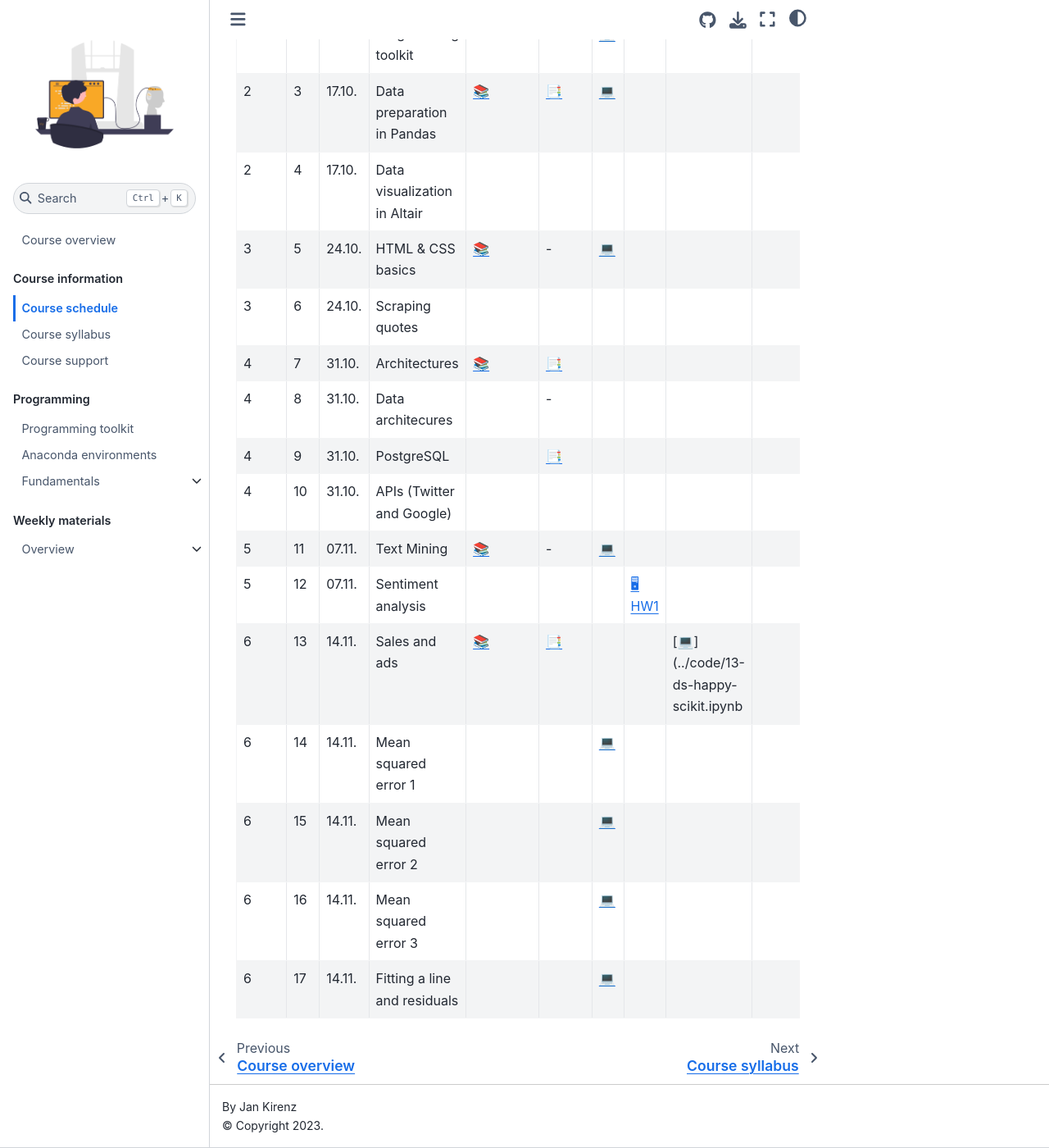
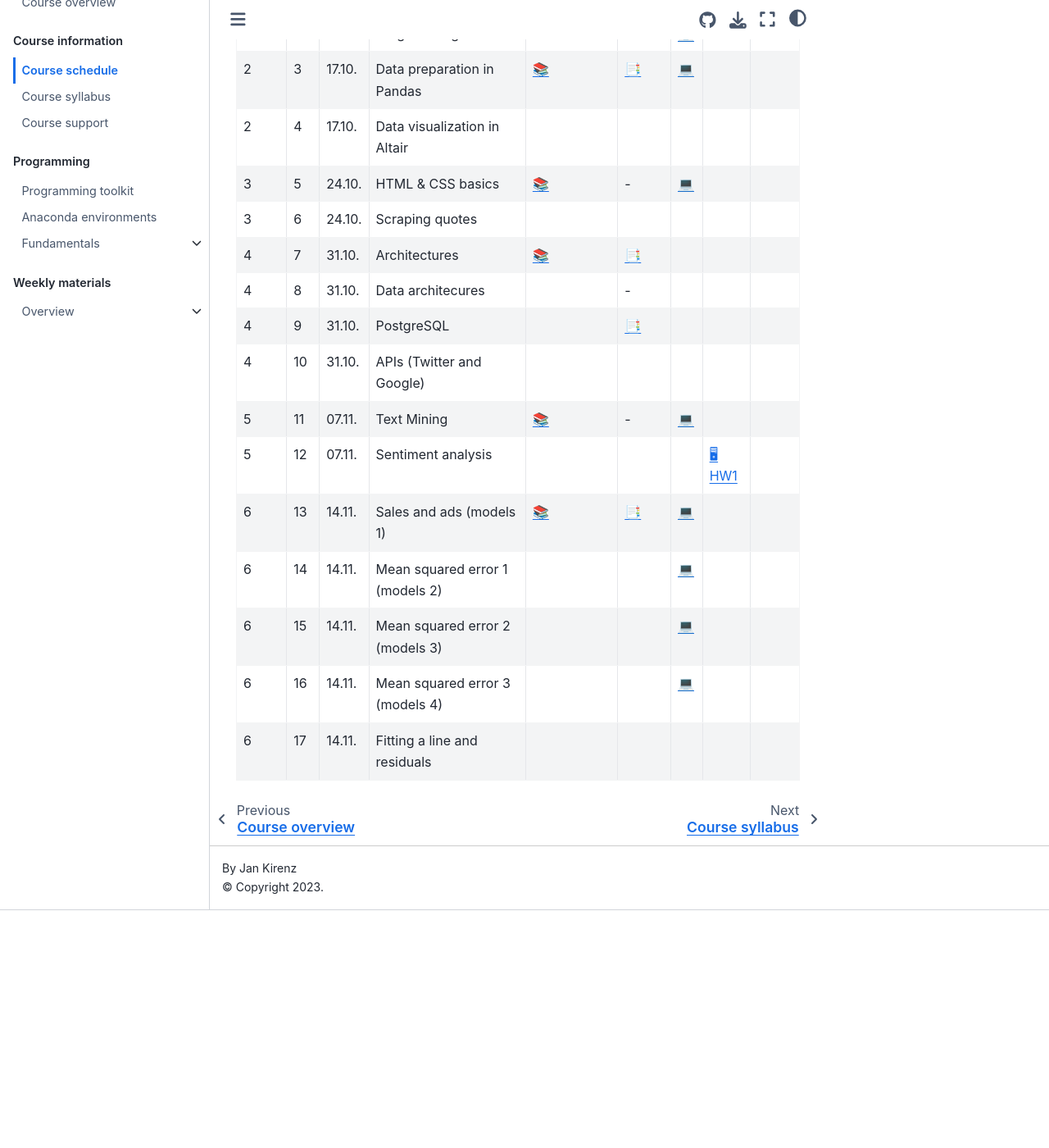
Before and after one commit to ds-ws22/website, a Jupyter Book: the page built from docs/course-schedule.md, in a window 1280 px wide and 1400 px high, scrolled down 436 px. Shown: the whole window at 82% size. Built offline with Jupyter Book 1.0.4 settings and Sphinx 7.4.7 and the Sphinx Book theme 1.1.4, drawn with Linux system fonts in a browser that asks for light colours; comment, search, counter and statistics services are not loaded; after the commit the page ends 1546 px from its top, so only the background shows below that.

Commit message:
Update course-schedule.md

```diff
--- a/docs/course-schedule.md
+++ b/docs/course-schedule.md
@@ -8,22 +8,22 @@ Note that this schedule will be updated as the semester progresses
 
 For a semester overview, take a look at the [course-overview](../docs/course-overview.md).
 
-|	Week	|	Nr.	|	Date	|	Topic	|	Week overview	|	Slides	|	AE	|	HW	|	Code	|	Exam	|
-|	---	|	---	|	---	|	---	|	---	|	---	|	---	|	---	|	---	|	---	|
-|	1	|	1	|	10.10.	|	Data Science	|	[📚](../weeks/week1.md)	|	[📑](https://drive.google.com/file/d/1-MhFzAXL9l0z1381-DaqW63GFWsw_epQ/view?usp=sharing)	|		|		|		|		|
-|	1	|	2	|	10.10.	|	Programming toolkit	|		|		|	[💻](../weeks/week1.md)	|		|		|		|
-|	2	|	3	|	17.10.	|	Data preparation in Pandas	|	[📚](../weeks/week2.md)	|	[📑](https://drive.google.com/file/d/1-P-0r1sXlAoEj1CpGKu2JoFQg_0aICR-/view?usp=sharing)	|	[💻](../weeks/week2.md)	|		|		|		|
-|	2	|	4	|	17.10.	|	Data visualization in Altair	|		|		|		|		|		|		|
-|	3	|	5	|	24.10.	|	HTML & CSS basics	|	[📚](../weeks/week3.md)	|	 - 	|	[💻](../weeks/week3.md)	|		|		|		|
-|	3	|	6	|	24.10.	|	Scraping quotes	|		|		|		|		|		|		|
-|	4	|	7	|	31.10.	|	Architectures	|	[📚](../weeks/week4.md)	|	[📑](https://drive.google.com/file/d/1-kn1zRRwU_aXHCkATjUwnn0KfjQ2u6kY/view?usp=sharing)	|		|		|		|		|
-|	4	|	8	|	31.10.	|	Data architecures	|		|	 - 	|		|		|		|		|
-|	4	|	9	|	31.10.	|	PostgreSQL	|		|	[📑](https://drive.google.com/file/d/1-ZfUfZ671sAIsGPhKhvPfG9_mpgOXuro/view?usp=sharing)	|		|		|		|		|
-|	4	|	10	|	31.10.	|	APIs (Twitter and Google)	|		|		|		|		|		|		|
-|	5	|	11	|	07.11.	|	Text Mining	|	[📚](../weeks/week5.md)	|	 - 	|	[💻](../weeks/week5.md)	|		|		|		|
-|	5	|	12	|	07.11.	|	Sentiment analysis	|		|		|		|	[🖥 HW1](https://e-learning.hdm-stuttgart.de/moodle/mod/page/view.php?id=267036)	|		|		|
-|	6	|	13	|	14.11.	|	Sales and ads	|	[📚](../weeks/week6.md)	|	[📑](https://drive.google.com/file/d/1-ZfUfZ671sAIsGPhKhvPfG9_mpgOXuro/view?usp=sharing)	|		|		|	[💻](../code/13-ds-happy-scikit.ipynb	|		|
-|	6	|	14	|	14.11.	|	Mean squared error 1	|		|		|	[💻](../weeks/week6.md)	|		|		|		|
-|	6	|	15	|	14.11.	|	Mean squared error 2	|		|		|	[💻](../weeks/week6.md)	|		|		|		|
-|	6	|	16	|	14.11.	|	Mean squared error 3	|		|		|	[💻](../weeks/week6.md)	|		|		|		|
-|	6	|	17	|	14.11.	|	Fitting a line and residuals	|		|		|	[💻](../weeks/week6.md)	|		|		|		|
+|	Week	|	Nr.	|	Date	|	Topic	|	Week overview	|	Slides	|	AE	|	HW	|	Exam	|
+|	---	|	---	|	---	|	---	|	---	|	---	|	---	|	---	|	---	|
+|	1	|	1	|	10.10.	|	Data Science	|	[📚](../weeks/week1.md)	|	[📑](https://drive.google.com/file/d/1-MhFzAXL9l0z1381-DaqW63GFWsw_epQ/view?usp=sharing)	|		|		|		|
+|	1	|	2	|	10.10.	|	Programming toolkit	|		|		|	[💻](../weeks/week1.md)	|		|		|
+|	2	|	3	|	17.10.	|	Data preparation in Pandas	|	[📚](../weeks/week2.md)	|	[📑](https://drive.google.com/file/d/1-P-0r1sXlAoEj1CpGKu2JoFQg_0aICR-/view?usp=sharing)	|	[💻](../weeks/week2.md)	|		|		|
+|	2	|	4	|	17.10.	|	Data visualization in Altair	|		|		|		|		|		|
+|	3	|	5	|	24.10.	|	HTML & CSS basics	|	[📚](../weeks/week3.md)	|	 - 	|	[💻](../weeks/week3.md)	|		|		|
+|	3	|	6	|	24.10.	|	Scraping quotes	|		|		|		|		|		|
+|	4	|	7	|	31.10.	|	Architectures	|	[📚](../weeks/week4.md)	|	[📑](https://drive.google.com/file/d/1-kn1zRRwU_aXHCkATjUwnn0KfjQ2u6kY/view?usp=sharing)	|		|		|		|
+|	4	|	8	|	31.10.	|	Data architecures	|		|	 - 	|		|		|		|
+|	4	|	9	|	31.10.	|	PostgreSQL	|		|	[📑](https://drive.google.com/file/d/1-ZfUfZ671sAIsGPhKhvPfG9_mpgOXuro/view?usp=sharing)	|		|		|		|
+|	4	|	10	|	31.10.	|	APIs (Twitter and Google)	|		|		|		|		|		|
+|	5	|	11	|	07.11.	|	Text Mining	|	[📚](../weeks/week5.md)	|	 - 	|	[💻](../weeks/week5.md)	|		|		|
+|	5	|	12	|	07.11.	|	Sentiment analysis	|		|		|		|	[🖥 HW1](https://e-learning.hdm-stuttgart.de/moodle/mod/page/view.php?id=267036)	|		|
+|	6	|	13	|	14.11.	|	Sales and ads (models 1)	|	[📚](../weeks/week6.md)	|	[📑](https://drive.google.com/file/d/1-ZfUfZ671sAIsGPhKhvPfG9_mpgOXuro/view?usp=sharing)	|	[💻](../weeks/week6.md)	|		|		|
+|	6	|	14	|	14.11.	|	Mean squared error 1 (models 2)	|		|		|	[💻](../weeks/week6.md)	|		|		|
+|	6	|	15	|	14.11.	|	Mean squared error 2 (models 3)	|		|		|	[💻](../weeks/week6.md)	|		|		|
+|	6	|	16	|	14.11.	|	Mean squared error 3 (models 4)	|		|		|	[💻](../weeks/week6.md)	|		|		|
+|	6	|	17	|	14.11.	|	Fitting a line and residuals	|		|		|		|		|		|
```
